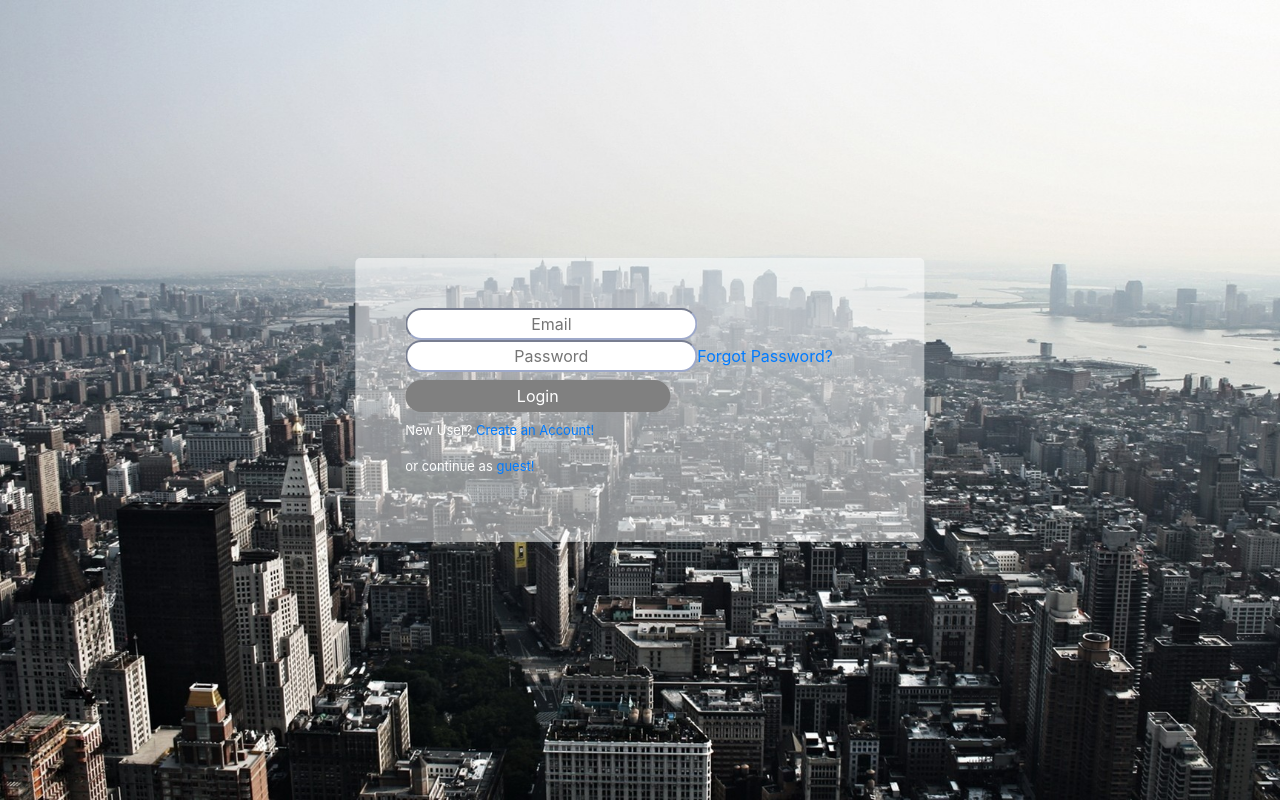
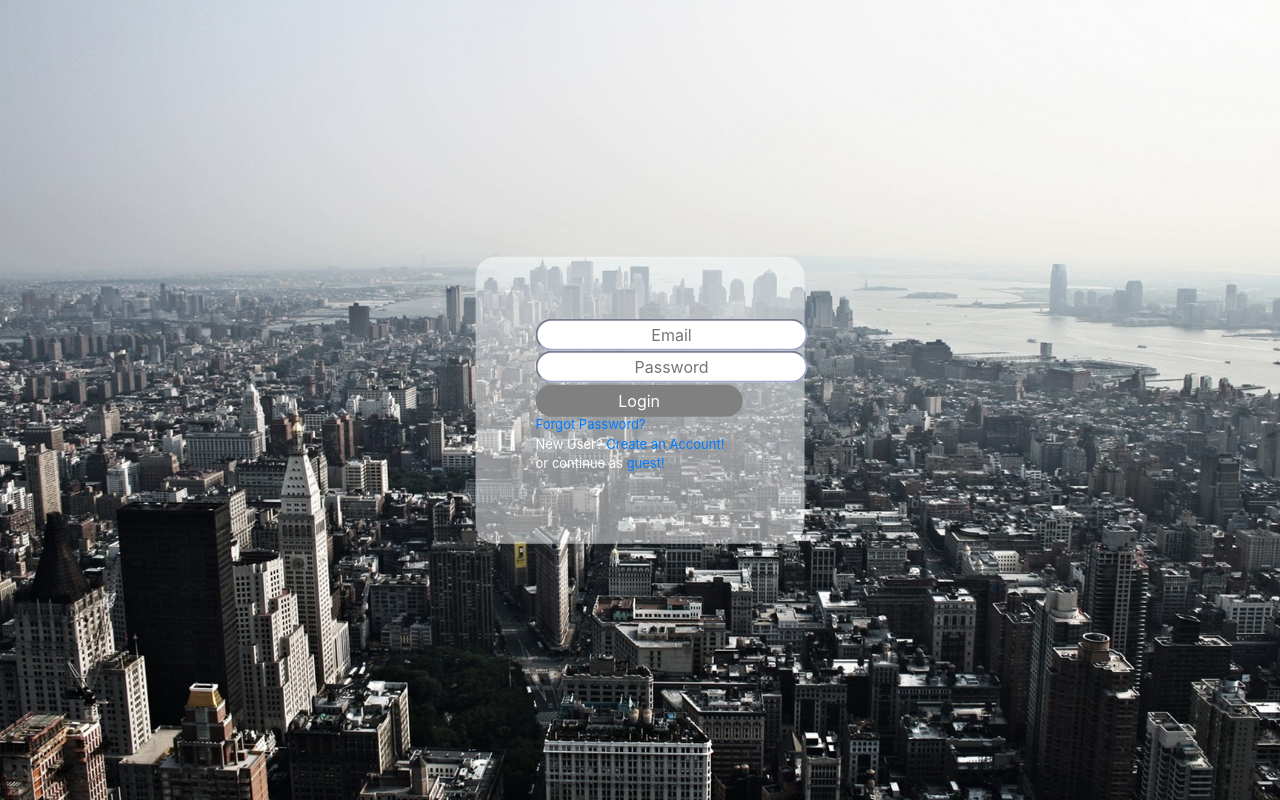
Before and after one commit to Hchen0496/Thrift-Shop-App, a React (Create React App) app: page / in a window 1280 px wide. Built offline with nearby package versions, Linux system fonts and the light colour scheme.

Commit message:
Official Login Page Front End Finished

```diff
--- a/src/App.css
+++ b/src/App.css
@@ -51,37 +51,43 @@
   position: fixed;
   left: 50%;
   top: 50%;
-  padding: 50px 10px 50px 50px;
-  border-radius: 5px;
+  border-radius: 20px;
   box-sizing: content-box;
+  padding: 60px 80px 20px 60px;
 }
 
-.input-style input {
+.input-style .email {
+  position: fixed;
   border-radius: 20px;
   border-color: rgba(117, 133, 180, 0.699);
   text-align: center;
-  padding: 2px 20px;
+  padding: 2px 10px;
+  margin: 2px 0;
+}
+
+.input-style .passwords {
+  position: fixed;
+  border-radius: 20px;
+  border-color: rgba(117, 133, 180, 0.699);
+  text-align: center;
+  padding: 2px 10px;
+  margin: 10px 0;
 }
 
 .input-style button {
+  position: absolute;
   background-color: gray;
   color: white;
   border-radius: 20px;
   padding: 4px 20px;
-  margin: 8px 0;
+  margin: 20px 0;
   border: none;
   cursor: pointer;
-  width: 52%;
-}
-
-.input-style link {
-  margin-top: 1px;
-  color: white;
-  size: x-small;
+  width: 63%;
 }
 
 .input-style p {
-  margin-top: 1px;
+  margin: 50px 0;
   color: white;
   font-size: small;
 }
@@ -111,7 +117,8 @@ input[type="text"] {
 .sign-up-header {
   padding-left: 560px;
   padding-top: 100px;
-  font-family: 'Lucida Sans', 'Lucida Sans Regular', 'Lucida Grande', 'Lucida Sans Unicode', Geneva, Verdana, sans-serif;
+  font-family: "Lucida Sans", "Lucida Sans Regular", "Lucida Grande",
+    "Lucida Sans Unicode", Geneva, Verdana, sans-serif;
   font-size: 40px;
 }
 
--- a/src/pages/Login.js
+++ b/src/pages/Login.js
@@ -14,20 +14,19 @@ export default class Login extends Component {
       <div className="bg-login">
         <div className="box-for-login">
           <div className="input-style">
-            <input type="email" name="e-mail" placeholder="Email" required />
+            <input type="email" class="email" placeholder="Email" required />
             <br />
             <input
               type="password"
-              name="password"
+              class="passwords"
               placeholder="Password"
               required
             />
-            <Link to="#">Forgot Password?</Link>
+            <br />
             <button type="submit">Login</button>
-            <p>
-              New User? <Link to="/SignUpPage">Create an Account!</Link>
-            </p>
-            <p>
+            <p class="forgot">
+              <Link to="#">Forgot Password?</Link> <br />
+              New User? <Link to="/SignUpPage">Create an Account!</Link> <br />
               or continue as <Link type="#">guest!</Link>
             </p>
           </div>
```
Also changed, not shown: 1 other file (tests, documents, lock files or other folders).
